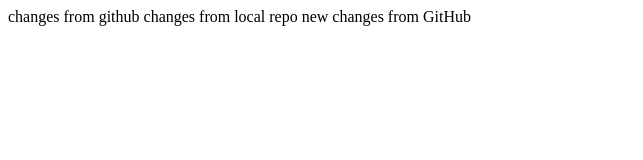
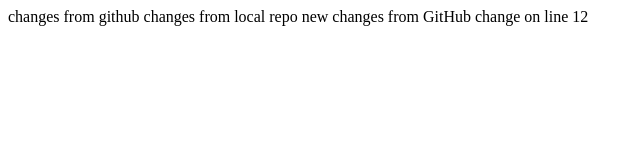
Before and after one commit to AbishekCM/gitTest, a plain HTML site: page index.html in a window 1280 px wide. Shown: the whole page, without its empty margins (0-643 px from the left). Drawn offline with Linux system fonts and the light colour scheme.

Commit message:
Update index.html

```diff
--- a/index.html
+++ b/index.html
@@ -8,6 +8,8 @@
     changes from local repo
 
     new changes from GitHub
+
+    change on line 12
 </head>
 <body>
 
```
